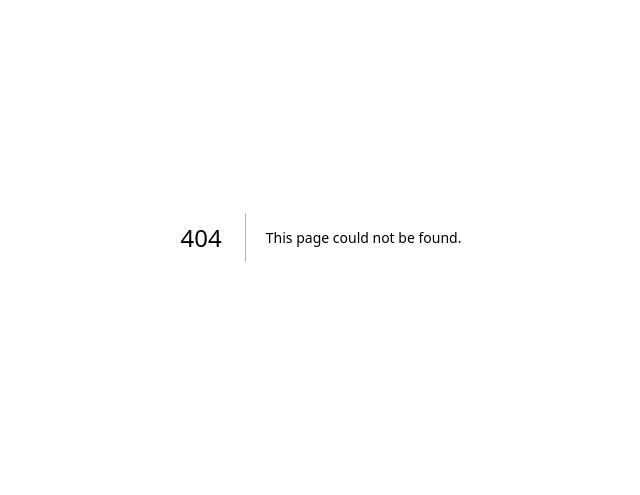
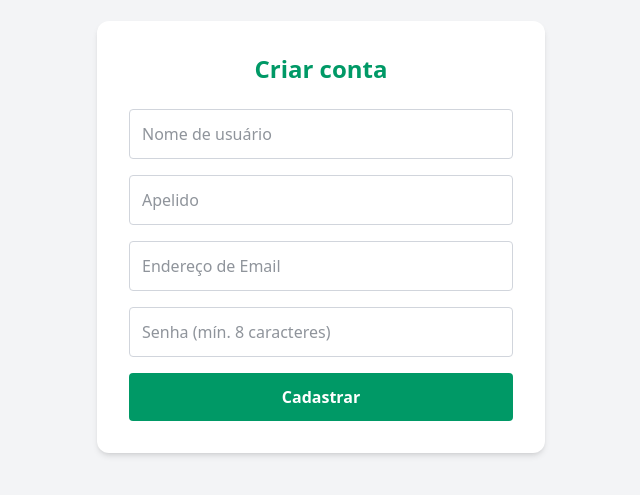
Before and after one commit to felgualda/myrecord-web, a Next.js app: page /signup in a window 1280 px wide. Before the commit this address had no page. Shown: the part 163-658 px from the top of the page, without its empty margins (319-959 px from the left). Built offline with nearby package versions, Linux system fonts and the light colour scheme.

Commit message:
Página de cadastro

```diff
--- /dev/null
+++ b/app/signup/page.tsx
@@ -0,0 +1,74 @@
+"use client"
+
+import { useState } from "react";
+import { useRouter } from "next/navigation";
+
+export default function SignupPage() {
+    const router = useRouter();
+
+    const [formData, setFormData] = useState({
+        username: "", nickname: "", email: "", password: ""
+    });
+    const [error, setError] = useState("");
+    const [loading, setLoading] = useState(false)
+
+    const handleChange = (e: React.ChangeEvent<HTMLInputElement>) => {
+        setFormData({ ...formData, [e.target.name]: e.target.value});
+    }
+
+    const handleSignup = async (e: React.FormEvent) => {
+        e.preventDefault();
+        setError("");
+        setLoading(true);
+
+        try {
+            const response = await fetch(`${process.env['NEXT_PUBLIC_API_URL']}/api/users/signup`, {
+                method: "POST",
+                headers: { "Content-Type": "application/json"},
+                body: JSON.stringify(formData),
+            });
+
+            const data = await response.json();
+
+            if (!response.ok) {
+                throw new Error(data.error || data.errors?.[0] || "Erro ao criar conta");
+            }
+
+            alert("Conta criada com sucesso!")
+            router.push("/login");
+        } catch (err: any) {
+            setError(err.message);
+        } finally {
+            setLoading(false)
+        }
+    };
+
+    return(
+        <main className="min-h-screen flex items-center justify-center p-4">
+            <div className="bg-white p-8 rounded-xl shadow-md w-full max-w-md">
+                <h1 className="text-2xl font-bold text-center text-emerald-600 mb-6">Criar conta</h1>
+
+                {error && <div className="bg-red-100 text-red-700 p-3 rounded mb-4 text-sm">{error}</div>}
+
+                <form onSubmit={handleSignup} className="space-y-4">
+                    <input type="text" name="username" placeholder="Nome de usuário" required onChange={handleChange}
+                    className="w-full p-3 border border-gray-300 rounded focus:outline-none focus:ring-2 focus:ring-emerald-500" />
+
+                    <input type="text" name="nickname" placeholder="Apelido" required onChange={handleChange}
+                    className="w-full p-3 border border-gray-300 rounded focus:outline-none focus:ring-2 focus:ring-emerald-500" />
+
+                    <input type="email" name="email" placeholder="Endereço de Email" required onChange={handleChange}
+                    className="w-full p-3 border border-gray-300 rounded focus:outline-none focus:ring-2 focus:ring-emerald-500" />
+
+                    <input type="password" name="password" placeholder="Senha (mín. 8 caracteres)" required onChange={handleChange}
+                    className="w-full p-3 border border-gray-300 rounded focus:outline-none focus:ring-2 focus:ring-emerald-500" />
+
+                    <button type="submit" disabled={loading}
+                    className="w-full bg-emerald-600 text-white font-bold py-3 rounded hover:bg-emerald-700 transition disabled:opacity-50">
+                        {loading ? "Aguarde..." : "Cadastrar"}
+                    </button>
+                </form>
+            </div>
+        </main>
+    )
+}
```
